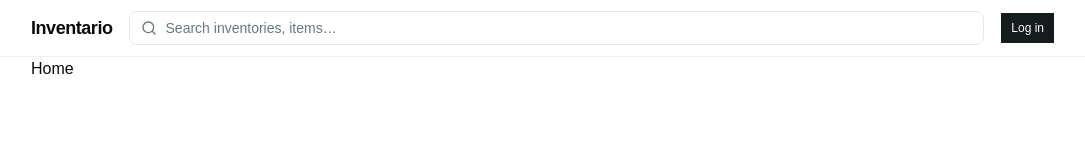
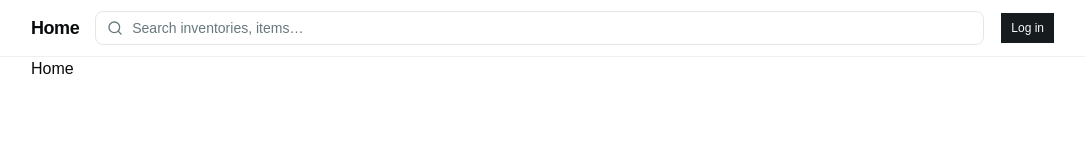
Before and after one commit to GaziFayaz/Inventory-Management-Platform-Client, a React (Vite) app: page / in a window 1280 px wide. Shown: the top 160 px of the page, without its empty margins (97-1182 px from the left). Built offline with nearby package versions, Linux system fonts and the light colour scheme; no server answers.

Commit message:
update home button

```diff
--- a/src/components/Shared/Navbar.tsx
+++ b/src/components/Shared/Navbar.tsx
@@ -15,7 +15,7 @@ const Navbar = () => {
 					to="/"
 					className="text-foreground shrink-0 text-lg font-semibold tracking-tight"
 				>
-					Inventario
+					Home
 				</Link>
 
 				{/* Global search */}
```
